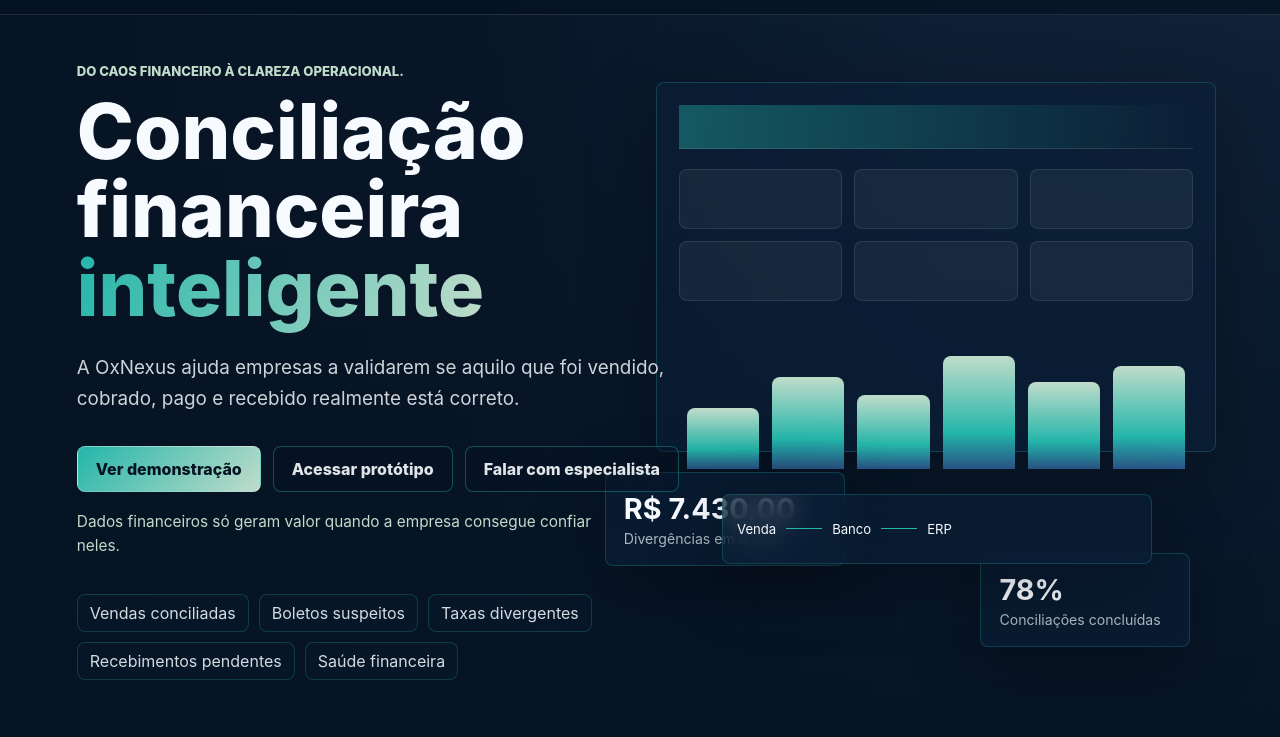
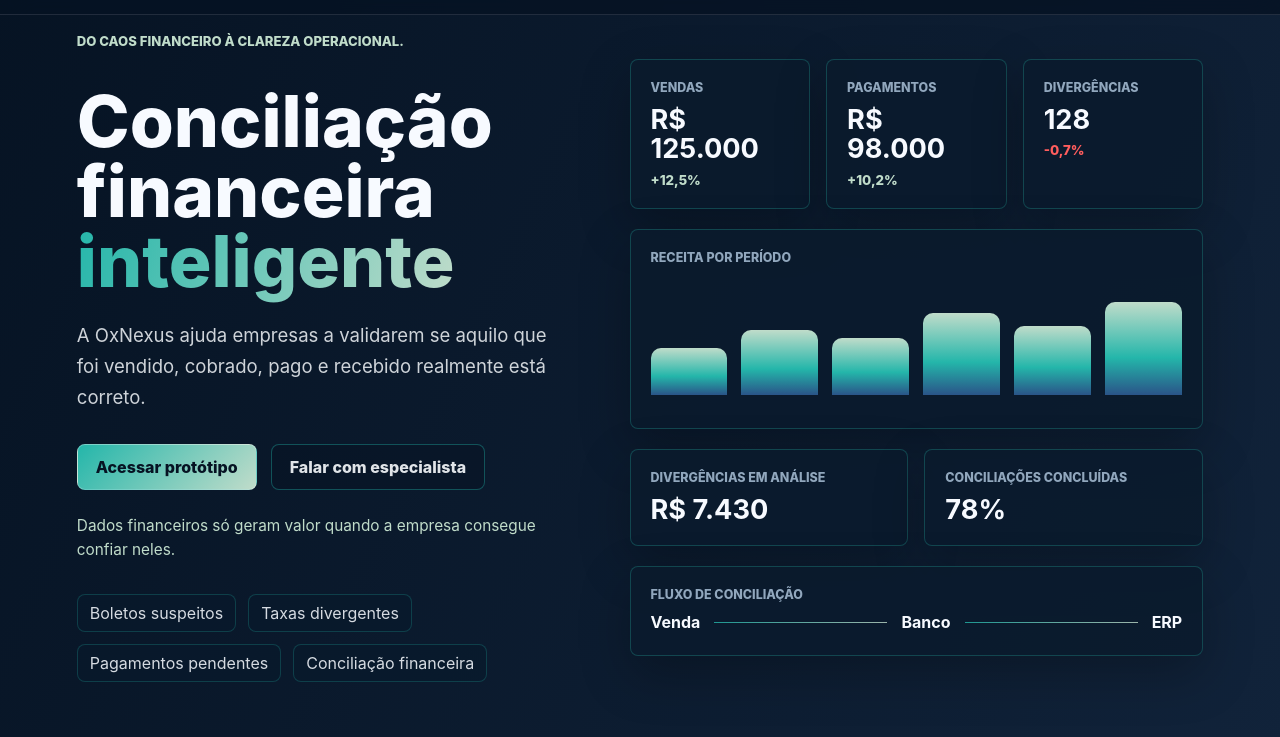
Before and after one commit to Samuel-Yuiti-SY/OxNexus-Conciliacao-Financeira, a website built with Vite: page index.html in a window 1280 px wide. Shown: the part 63-800 px from the top of the page. Built offline with nearby package versions, Linux system fonts and the light colour scheme.

Commit message:
Fix landing hero overlap

```diff
--- a/index.html
+++ b/index.html
@@ -27,40 +27,8 @@
         </nav>
       </header>
 
-      <section id="inicio" class="hero-section">
-        <div class="hero-scene" aria-hidden="true">
-          <div class="scene-panel scene-panel-main">
-            <div class="scene-topline"></div>
-            <div class="scene-grid">
-              <span></span><span></span><span></span><span></span><span></span><span></span>
-            </div>
-            <div class="scene-bars">
-              <i style="height: 44%"></i>
-              <i style="height: 66%"></i>
-              <i style="height: 53%"></i>
-              <i style="height: 81%"></i>
-              <i style="height: 62%"></i>
-              <i style="height: 74%"></i>
-            </div>
-          </div>
-          <div class="scene-panel scene-alert">
-            <strong>R$ 7.430,00</strong>
-            <span>Divergências em análise</span>
-          </div>
-          <div class="scene-panel scene-health">
-            <strong>78%</strong>
-            <span>Conciliações concluídas</span>
-          </div>
-          <div class="scene-panel scene-flow">
-            <span>Venda</span>
-            <i></i>
-            <span>Banco</span>
-            <i></i>
-            <span>ERP</span>
-          </div>
-        </div>
-
-        <div class="hero-content">
+      <section id="inicio" class="hero-section landing-hero">
+        <div class="hero-content landing-hero-content">
           <p class="eyebrow">Do caos financeiro à clareza operacional.</p>
           <h1>Conciliação financeira <span>inteligente</span></h1>
           <p class="hero-copy">
@@ -68,21 +36,71 @@
             pago e recebido realmente está correto.
           </p>
           <div class="hero-actions">
-            <button class="primary-button" type="button" data-action="open-demo">
-              Ver demonstração
-            </button>
-            <button class="secondary-button" type="button" data-action="open-login">Acessar protótipo</button>
+            <button class="primary-button" type="button" data-action="open-demo">Acessar protótipo</button>
             <button class="secondary-button" type="button" data-action="contact">Falar com especialista</button>
           </div>
           <p class="hero-note">
             Dados financeiros só geram valor quando a empresa consegue confiar neles.
           </p>
-          <div class="hero-metrics" aria-label="Indicadores de demonstração">
-            <span>Vendas conciliadas</span>
+          <div class="hero-metrics hero-chips" aria-label="Indicadores de demonstração">
             <span>Boletos suspeitos</span>
             <span>Taxas divergentes</span>
-            <span>Recebimentos pendentes</span>
-            <span>Saúde financeira</span>
+            <span>Pagamentos pendentes</span>
+            <span>Conciliação financeira</span>
+          </div>
+        </div>
+
+        <div class="landing-dashboard-preview" aria-label="Preview visual do dashboard OxNexus">
+          <div class="preview-top-cards">
+            <div class="preview-card">
+              <span>Vendas</span>
+              <strong>R$ 125.000</strong>
+              <small>+12,5%</small>
+            </div>
+            <div class="preview-card">
+              <span>Pagamentos</span>
+              <strong>R$ 98.000</strong>
+              <small>+10,2%</small>
+            </div>
+            <div class="preview-card warning">
+              <span>Divergências</span>
+              <strong>128</strong>
+              <small>-0,7%</small>
+            </div>
+          </div>
+
+          <div class="preview-chart-card">
+            <span>Receita por período</span>
+            <div class="fake-bar-chart" aria-hidden="true">
+              <span class="bar" style="height: 45%"></span>
+              <span class="bar" style="height: 62%"></span>
+              <span class="bar" style="height: 54%"></span>
+              <span class="bar" style="height: 78%"></span>
+              <span class="bar" style="height: 65%"></span>
+              <span class="bar" style="height: 88%"></span>
+            </div>
+          </div>
+
+          <div class="preview-bottom-grid">
+            <div class="preview-card">
+              <span>Divergências em análise</span>
+              <strong>R$ 7.430</strong>
+            </div>
+            <div class="preview-card">
+              <span>Conciliações concluídas</span>
+              <strong>78%</strong>
+            </div>
+          </div>
+
+          <div class="preview-flow-card">
+            <span>Fluxo de conciliação</span>
+            <div class="preview-flow">
+              <span>Venda</span>
+              <i></i>
+              <span>Banco</span>
+              <i></i>
+              <span>ERP</span>
+            </div>
           </div>
         </div>
       </section>
--- a/styles.css
+++ b/styles.css
@@ -184,10 +184,6 @@
 
 .hero-section {
   position: relative;
-  display: flex;
-  align-items: center;
-  min-height: 86vh;
-  padding: 126px clamp(20px, 6vw, 86px) 64px;
   isolation: isolate;
 }
 
@@ -201,10 +197,28 @@
   background: linear-gradient(90deg, transparent, rgba(36, 182, 170, 0.45), transparent);
 }
 
+.landing-hero {
+  display: grid;
+  grid-template-columns: minmax(0, 0.92fr) minmax(520px, 1.08fr);
+  gap: 64px;
+  align-items: center;
+  min-height: calc(100vh - 80px);
+  padding: 96px 6vw 74px;
+  overflow: visible;
+}
+
 .hero-content {
   position: relative;
   z-index: 2;
   width: min(760px, 100%);
+}
+
+.landing-hero-content {
+  display: flex;
+  flex-direction: column;
+  gap: 24px;
+  width: 100%;
+  max-width: 620px;
 }
 
 .eyebrow {
@@ -226,7 +240,8 @@
 
 .hero-content h1 {
   max-width: 720px;
-  font-size: 4.8rem;
+  font-size: 4.45rem;
+  line-height: 0.98;
 }
 
 .hero-content h1 span,
@@ -239,15 +254,15 @@
 
 .hero-copy {
   width: min(650px, 100%);
-  margin: 24px 0 0;
+  margin: 0;
   color: rgba(224, 228, 232, 0.92);
-  font-size: 1.18rem;
+  font-size: 1.16rem;
   line-height: 1.65;
 }
 
 .hero-note {
   width: min(560px, 100%);
-  margin: 18px 0 0;
+  margin: 0;
   color: var(--green);
   font-size: 0.96rem;
   line-height: 1.55;
@@ -256,8 +271,8 @@
 .hero-actions {
   display: flex;
   flex-wrap: wrap;
-  gap: 12px;
-  margin-top: 32px;
+  gap: 14px;
+  margin-top: 8px;
 }
 
 .primary-button,
@@ -305,9 +320,9 @@
 .hero-metrics {
   display: flex;
   flex-wrap: wrap;
-  gap: 10px;
-  margin-top: 36px;
-  max-width: 680px;
+  gap: 12px;
+  margin-top: 8px;
+  max-width: 620px;
 }
 
 .hero-metrics span,
@@ -323,126 +338,115 @@
   background: rgba(9, 26, 45, 0.55);
 }
 
-.hero-scene {
-  position: absolute;
-  inset: 0;
+.hero-chips span {
+  white-space: nowrap;
+}
+
+.landing-dashboard-preview {
+  display: grid;
+  gap: 20px;
+  width: 100%;
+  max-width: 760px;
+  justify-self: end;
+  position: relative;
+  z-index: 1;
+}
+
+.preview-top-cards,
+.preview-bottom-grid {
+  display: grid;
+  gap: 16px;
+}
+
+.preview-top-cards {
+  grid-template-columns: repeat(3, minmax(0, 1fr));
+}
+
+.preview-bottom-grid {
+  grid-template-columns: repeat(2, minmax(0, 1fr));
+}
+
+.preview-card,
+.preview-chart-card,
+.preview-flow-card {
+  position: relative;
   overflow: hidden;
-  z-index: 1;
-  pointer-events: none;
-}
-
-.hero-scene::before {
-  content: "";
-  position: absolute;
-  inset: 0;
-  background:
-    linear-gradient(90deg, rgba(6, 19, 35, 0.92) 0%, rgba(6, 19, 35, 0.78) 37%, rgba(6, 19, 35, 0.12) 74%),
-    linear-gradient(180deg, rgba(21, 41, 67, 0.52), rgba(6, 19, 35, 0.96));
-}
-
-.scene-panel {
-  position: absolute;
-  border: 1px solid rgba(36, 182, 170, 0.25);
-  border-radius: var(--radius);
-  background: rgba(11, 31, 55, 0.62);
-  box-shadow: 0 18px 70px rgba(0, 0, 0, 0.3);
-  backdrop-filter: blur(14px);
-}
-
-.scene-panel-main {
-  right: clamp(22px, 5vw, 86px);
-  top: 18%;
-  width: min(560px, 46vw);
-  height: 370px;
-  padding: 22px;
-}
-
-.scene-topline {
-  height: 44px;
-  border-bottom: 1px solid rgba(224, 228, 232, 0.12);
-  background: linear-gradient(90deg, rgba(36, 182, 170, 0.4), transparent);
-}
-
-.scene-grid {
-  display: grid;
-  grid-template-columns: repeat(3, 1fr);
-  gap: 12px;
-  margin-top: 20px;
-}
-
-.scene-grid span {
-  height: 60px;
-  border: 1px solid rgba(192, 220, 202, 0.12);
-  border-radius: var(--radius);
-  background: rgba(247, 250, 255, 0.05);
-}
-
-.scene-bars {
+  padding: 20px;
+  border: 1px solid rgba(36, 182, 170, 0.28);
+  border-radius: var(--radius);
+  background: rgba(11, 27, 45, 0.88);
+  box-shadow: 0 18px 50px rgba(0, 0, 0, 0.25);
+}
+
+.preview-card span,
+.preview-chart-card span,
+.preview-flow-card > span {
+  display: block;
+  margin-bottom: 10px;
+  color: var(--text-muted);
+  font-size: 0.78rem;
+  font-weight: 800;
+  text-transform: uppercase;
+}
+
+.preview-card strong {
+  display: block;
+  color: var(--white-soft);
+  font-size: 1.7rem;
+  line-height: 1.1;
+}
+
+.preview-card small {
+  display: block;
+  margin-top: 8px;
+  color: var(--green);
+  font-weight: 800;
+}
+
+.preview-card.warning small {
+  color: var(--danger);
+}
+
+.preview-chart-card {
+  min-height: 200px;
+}
+
+.fake-bar-chart {
   display: flex;
   align-items: end;
-  gap: 13px;
-  height: 140px;
-  margin-top: 28px;
-  padding: 0 8px;
-}
-
-.scene-bars i {
-  display: block;
+  gap: 14px;
+  height: 130px;
+  padding-top: 24px;
+}
+
+.fake-bar-chart .bar {
   flex: 1;
-  min-width: 22px;
-  border-radius: 8px 8px 0 0;
-  background: linear-gradient(180deg, var(--green), var(--teal) 68%, var(--brand-blue));
-}
-
-.scene-alert {
-  right: 34%;
-  bottom: 22%;
-  width: 240px;
-  padding: 18px;
-}
-
-.scene-health {
-  right: 7%;
-  bottom: 12%;
-  width: 210px;
-  padding: 18px;
-}
-
-.scene-alert strong,
-.scene-health strong {
-  display: block;
-  color: var(--white-soft);
-  font-size: 1.8rem;
-}
-
-.scene-alert span,
-.scene-health span {
-  display: block;
-  margin-top: 4px;
-  color: rgba(224, 228, 232, 0.78);
-  font-size: 0.88rem;
-}
-
-.scene-flow {
-  right: 10%;
-  top: 69%;
-  display: flex;
-  align-items: center;
-  gap: 10px;
-  width: min(430px, 36vw);
-  min-height: 70px;
-  padding: 14px;
-}
-
-.scene-flow span {
-  color: var(--white-soft);
-  font-size: 0.82rem;
-}
-
-.scene-flow i {
-  width: 36px;
+  min-width: 24px;
+  border-radius: 10px 10px 0 0;
+  background: linear-gradient(180deg, var(--green), var(--teal) 60%, var(--brand-blue));
+}
+
+.preview-flow-card {
+  min-height: 90px;
+}
+
+.preview-flow {
+  display: flex;
+  align-items: center;
+  gap: 14px;
+}
+
+.preview-flow span {
+  color: var(--white-soft);
+  font-weight: 700;
+  white-space: nowrap;
+}
+
+.preview-flow i {
+  flex: 1;
   height: 1px;
-  background: var(--teal);
+  background: linear-gradient(90deg, var(--teal), var(--green));
+  opacity: 0.8;
 }
 
 .content-band {
@@ -2240,13 +2244,16 @@
 }
 
 @media (max-width: 1180px) {
-  .hero-content h1 {
-    font-size: 3.9rem;
-  }
-
-  .scene-panel-main {
-    opacity: 0.6;
-    width: 52vw;
+  .landing-hero {
+    grid-template-columns: 1fr;
+    gap: 48px;
+    min-height: auto;
+    padding: 112px 28px 88px;
+  }
+
+  .landing-dashboard-preview {
+    max-width: 100%;
+    justify-self: stretch;
   }
 
   .card-grid.five,
@@ -2291,11 +2298,6 @@
     display: none;
   }
 
-  .hero-section {
-    min-height: 84vh;
-    padding-top: 112px;
-  }
-
   .hero-content h1,
   .login-visual h2 {
     font-size: 3rem;
@@ -2303,20 +2305,6 @@
 
   .hero-copy {
     font-size: 1rem;
-  }
-
-  .scene-panel-main {
-    right: -80px;
-    top: 38%;
-    width: 640px;
-    max-width: none;
-    opacity: 0.36;
-  }
-
-  .scene-alert,
-  .scene-health,
-  .scene-flow {
-    display: none;
   }
 
   .content-band,
@@ -2391,13 +2379,18 @@
     width: 186px;
   }
 
-  .hero-section {
-    min-height: 82vh;
+  .landing-hero {
+    gap: 34px;
+    padding: 104px 18px 72px;
   }
 
   .hero-content h1,
   .login-visual h2 {
     font-size: 2.35rem;
+  }
+
+  .landing-hero-content h1 {
+    font-size: 3rem;
   }
 
   .hero-actions,
@@ -2422,6 +2415,8 @@
   .card-grid.six,
   .module-grid,
   .pricing-grid,
+  .preview-top-cards,
+  .preview-bottom-grid,
   .risk-list,
   .kpi-grid,
   .reference-kpi-grid,
@@ -2460,6 +2455,21 @@
     padding: 22px;
   }
 
+  .hero-chips span {
+    white-space: normal;
+  }
+
+  .preview-card,
+  .preview-chart-card,
+  .preview-flow-card {
+    border-radius: var(--radius);
+    padding: 16px;
+  }
+
+  .fake-bar-chart {
+    gap: 10px;
+  }
+
   .reference-dashboard {
     padding: 12px;
   }
```
